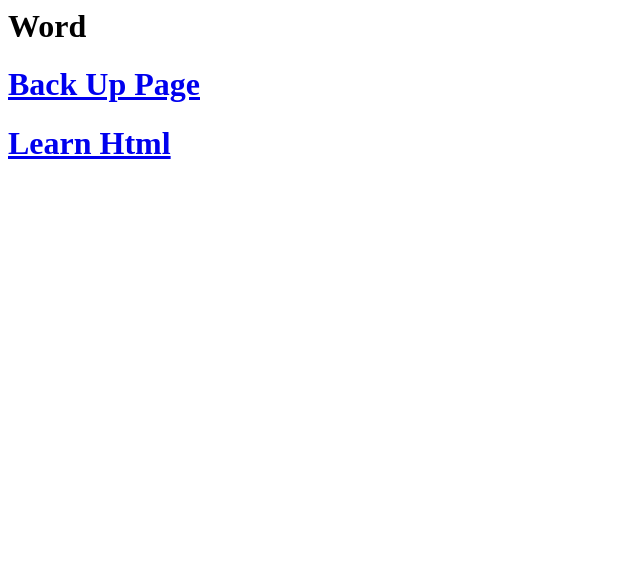
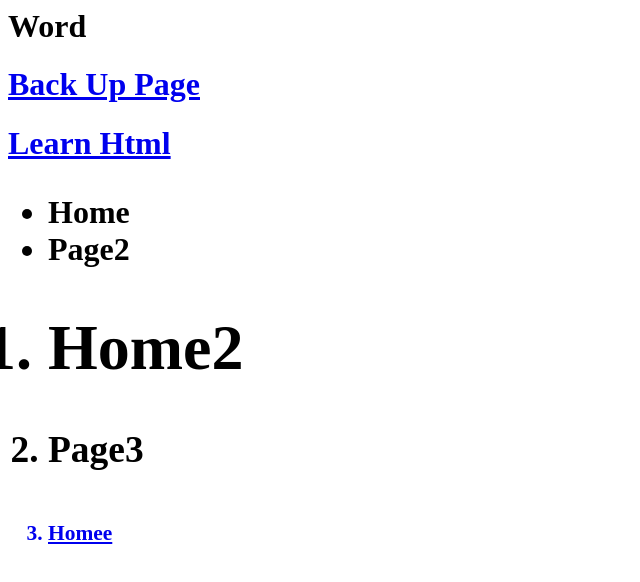
Before and after one commit to Tristanz010/First-WebSite, a plain HTML site: page index.html in a window 1280 px wide. Shown: the whole page, without its empty margins (0-640 px from the left). Drawn offline with Linux system fonts and the light colour scheme.

Commit message:
new update on the website

```diff
--- a/index.html
+++ b/index.html
@@ -1,4 +1,4 @@
-
+<!-- This is home -->
 <html>
     <head>
     <title>Welcome</title>
@@ -11,7 +11,17 @@
     <h1>Word</h1>
 <h1><a href="file:///C:/Users/TZ260010/Documents/Web%20Development/First-WebSite/back.html">Back Up Page</a></h1><h1><a href="https://www.w3schools.com/html/default.asp">Learn Html</a> </h1>
 
+<h1><ul>
+        <li>Home</li>
+    <li>Page2</li>
+    </ul>
 
+     <ol>
+         <h1><li>Home2</li></h1>
+         <h3><li>Page3</li></h3>
+         <h6><a href="file:///C:/Users/TZ260010/Documents/Web%20Development/First-WebSite/back.html"><li>Homee</li></a></h6>
+
+        </ol>
     </body>
 
 </html>
```
Also changed, not shown: 901844-200.png (added).
